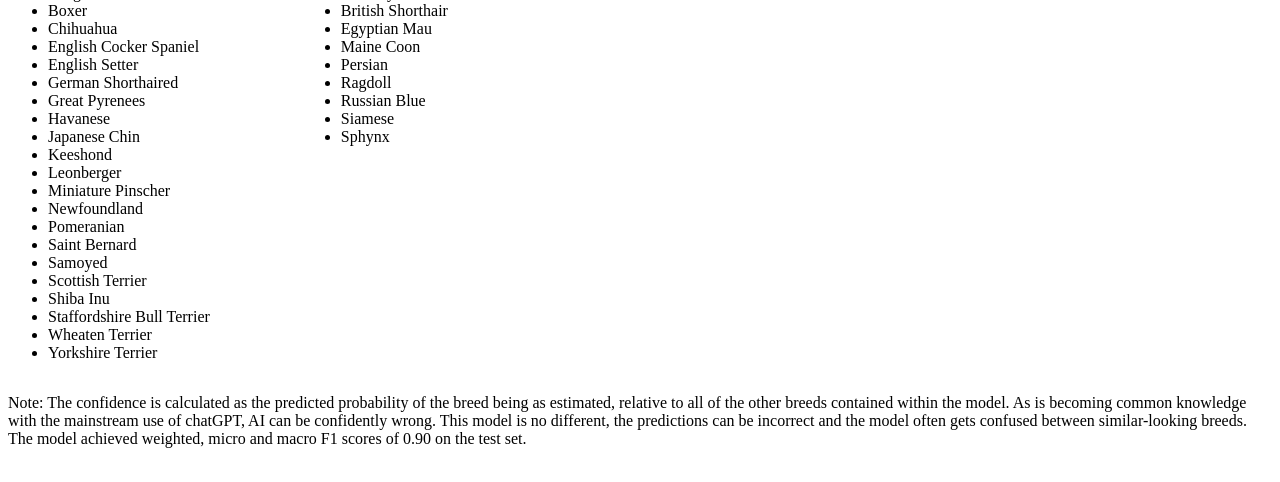
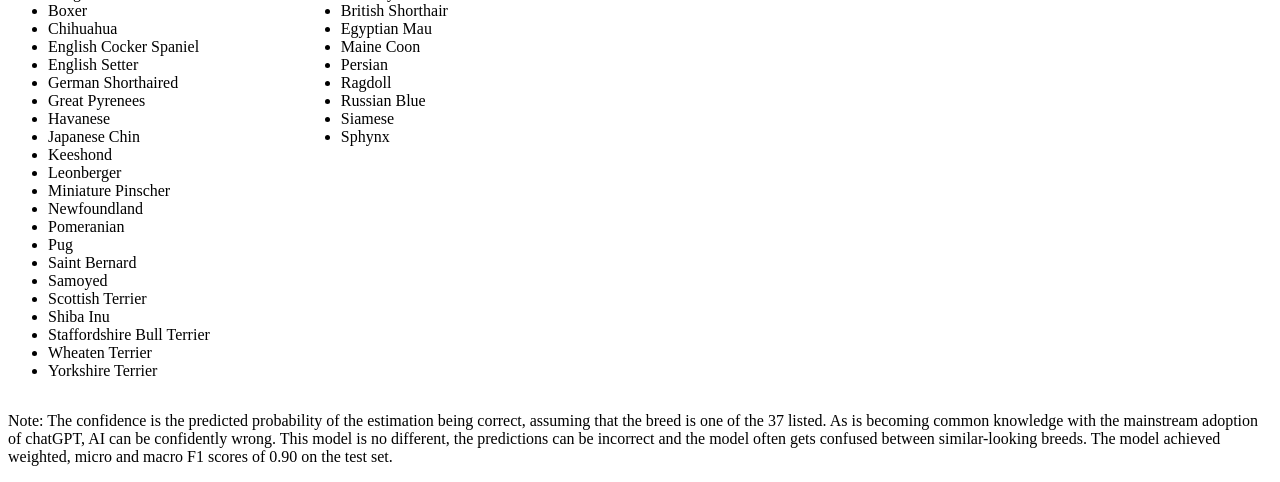
Before and after one commit to jonathangosling/Breed_Classification_App, a FastAPI app: page /breed-classifier in a window 1280 px wide. Shown: the part 363-845 px from the top of the page. Before the commit the page ends 811 px from the top, so only its background shows below. Run offline with FastAPI, Linux system fonts and the light colour scheme.

Commit message:
updated html template text

```diff
--- a/templates/basic_form.html
+++ b/templates/basic_form.html
@@ -36,6 +36,7 @@
                 <li>Miniature Pinscher</li>
                 <li>Newfoundland</li>
                 <li>Pomeranian</li>
+                <li>Pug</li>
                 <li>Saint Bernard</li>
                 <li>Samoyed</li>
                 <li>Scottish Terrier</li>
@@ -61,12 +62,12 @@
             </ul>
         </div>
         <p>
-            Note: The confidence is calculated as the predicted probability of the breed being
-            as estimated, relative to all of the other breeds contained within the model. As is
-            becoming common knowledge with the mainstream use of chatGPT, AI can be confidently
-            wrong. This model is no different, the predictions can be incorrect and the model
-            often gets confused between similar-looking breeds. The model achieved weighted,
-            micro and macro F1 scores of 0.90 on the test set.
+            Note: The confidence is the predicted probability of the estimation being
+            correct, assuming that the breed is one of the 37 listed. As is becoming
+            common knowledge with the mainstream adoption of chatGPT, AI can be
+            confidently wrong. This model is no different, the predictions can be
+            incorrect and the model often gets confused between similar-looking breeds.
+            The model achieved weighted, micro and macro F1 scores of 0.90 on the test set.
         </p>
     </body>
 </html>
```
